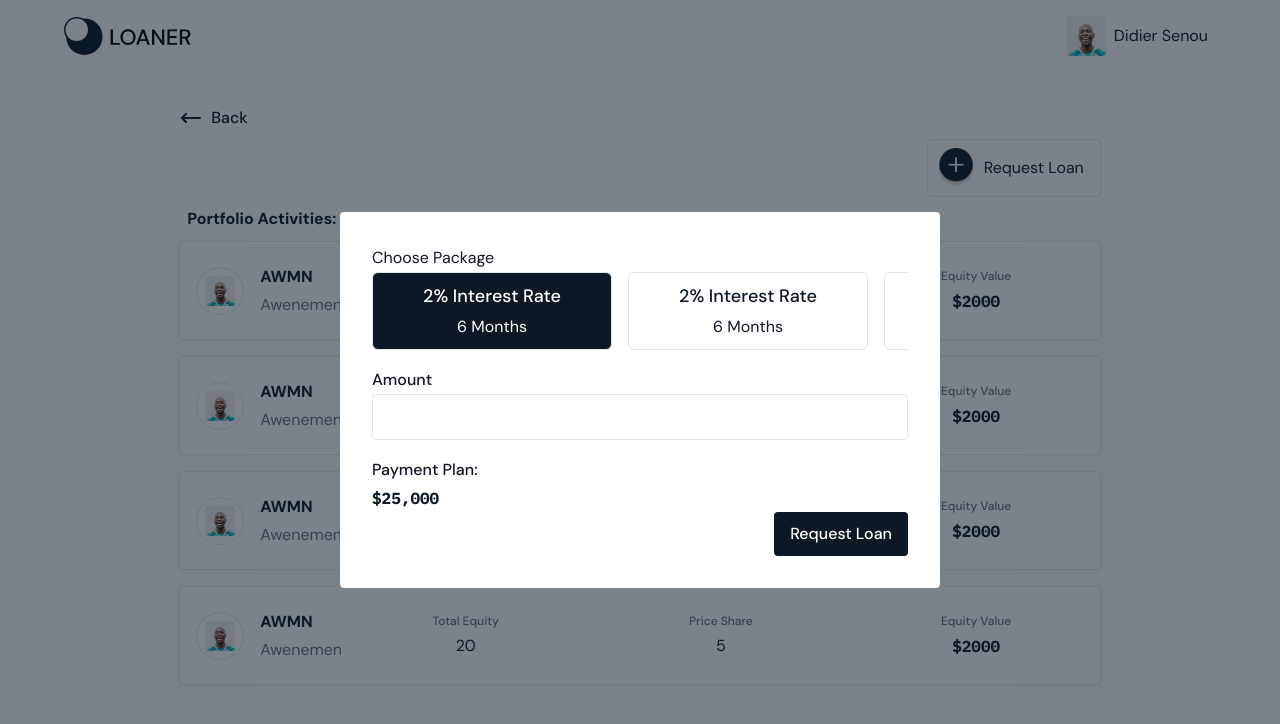
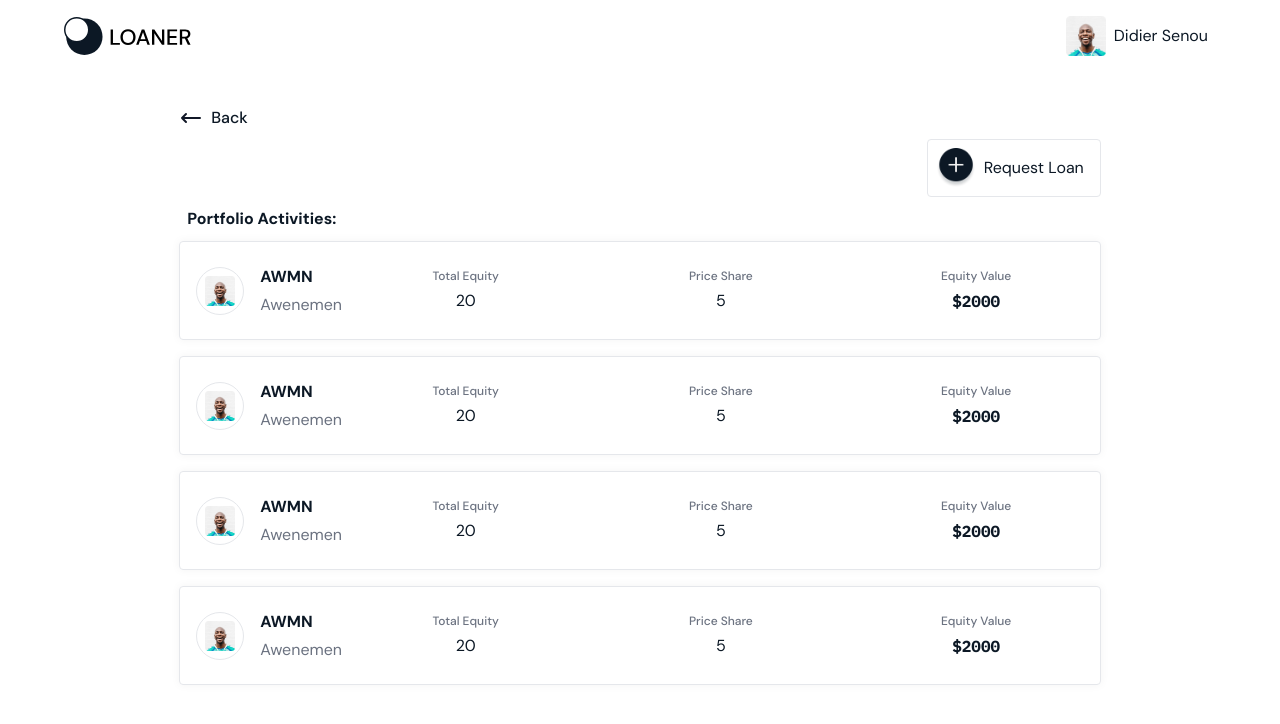
Before and after one commit to EricOgie/ope-fe, a Vue app: page /loan in a window 1280 px wide. Shown: the top 724 px of the page. Built offline with nearby package versions, Linux system fonts and the light colour scheme.

Commit message:
implemented function to toggle LoanFormModal

```diff
--- a/src/components/reusables_/LoanFormModal.vue
+++ b/src/components/reusables_/LoanFormModal.vue
@@ -1,8 +1,55 @@
 <template>
-    <div></div>
+
+                <div class="modal rounded">
+                    <p>Choose Package</p>
+                    <div class="flex overflow-x-auto">
+                        <div :class="'active'" class="price_card w-full text-center border hover:bg-black hover:text-white cursor-pointer py-2 border-2 rounded-md">
+                            <p class="font-medium text-lg">2% Interest Rate</p>
+                            <p>6 Months</p>
+                        </div>
+                        <div class="price_card w-full text-center border hover:bg-black hover:text-white cursor-pointer py-2 border-2 rounded-md">
+                            <p class="font-medium text-lg">2% Interest Rate</p>
+                            <p>6 Months</p>
+                        </div>
+                        <div class="price_card w-full text-center border hover:bg-black hover:text-white cursor-pointer py-2 border-2 rounded-md">
+                            <p class="font-medium text-lg">2% Interest Rate</p>
+                            <p>6 Months</p>
+                        </div>
+                    </div>
+                    <div class="my-4">
+                        <p class="font-medium">Amount</p>
+                        <input type="text" class="border p-2 rounded w-full outline-none"/>
+                    </div>
+                    <div>
+                        <p class="font-medium">Payment Plan:</p>
+                        <p class="ibm font-bold">$25,000</p>
+                    </div>
+                    <div class="float-right">
+                        <button class="bg-black rounded text-white font-medium p-2 px-4">Request Loan</button>
+                    </div>
+                </div>
+
 </template>
 <script>
 export default {
     name: 'LoanFormModal'
 }
 </script>
+<style lang="scss" scoped>
+
+.modal {
+    max-width: 600px;
+    width: 90%;
+    padding: 2em;
+    background-color: white;
+}
+.price_card {
+    transition: .35s ease-in-out;
+    min-width: 15em;
+    margin-right: 1em;
+}
+.price_card.active {
+    background-color:#0c1825;
+    color: white;
+}
+</style>
--- a/src/views/Loan.vue
+++ b/src/views/Loan.vue
@@ -1,7 +1,7 @@
 <template>
     <div>
         <div class="float-right">
-            <button class="flex items-center p-2 border inline-block rounded"><img src="@/assets/img/add_btn.png" class="w-10 "/><span class="px-2">Request Loan</span></button>
+            <button @click="isShow = !isShow" class="flex items-center p-2 border inline-block rounded"><img src="@/assets/img/add_btn.png" class="w-10 "/><span class="px-2">Request Loan</span></button>
         </div>
         <div class="stocks_list clear-right">
             <p class="p-2 font-bold">Portfolio Activities:</p>
@@ -11,51 +11,31 @@
                 :index = "index"
             />
         </div>
-        <div >
-            <div class="overlay">
-                <div class="modal rounded">
-                    <p>Choose Package</p>
-                    <div class="flex overflow-x-auto">
-                        <div :class="'active'" class="price_card w-full text-center border hover:bg-black hover:text-white cursor-pointer py-2 border-2 rounded-md">
-                            <p class="font-medium text-lg">2% Interest Rate</p>
-                            <p>6 Months</p>
-                        </div>
-                        <div class="price_card w-full text-center border hover:bg-black hover:text-white cursor-pointer py-2 border-2 rounded-md">
-                            <p class="font-medium text-lg">2% Interest Rate</p>
-                            <p>6 Months</p>
-                        </div>
-                        <div class="price_card w-full text-center border hover:bg-black hover:text-white cursor-pointer py-2 border-2 rounded-md">
-                            <p class="font-medium text-lg">2% Interest Rate</p>
-                            <p>6 Months</p>
-                        </div>
-                    </div>
-                    <div class="my-4">
-                        <p class="font-medium">Amount</p>
-                        <input type="text" class="border p-2 rounded w-full outline-none"/>
-                    </div>
-                    <div>
-                        <p class="font-medium">Payment Plan:</p>
-                        <p class="ibm font-bold">$25,000</p>
-                    </div>
-                    <div class="float-right">
-                        <button class="bg-black rounded text-white font-medium p-2 px-4">Request Loan</button>
-                    </div>
-                </div>
-            </div>
+        <div class="overlay" @click="isShow = !isShow" v-show="isShow">
+            <LoanFormModal />
         </div>
     </div>
 </template>
 <script>
 import StockCard from '@/components/reusables_/StockCard.vue'
+import LoanFormModal from '@/components/reusables_/LoanFormModal.vue'
 
 export default {
     name: 'Loan',
+    data() {
+        return {
+
+                isShow: false
+
+        }
+    },
     components: {
-        StockCard
+        StockCard,
+        LoanFormModal
     }
 }
 </script>
-<style lang="scss">
+<style lang="scss" scoped>
 .overlay {
     position: fixed;
     top: 0;
@@ -66,20 +46,14 @@ export default {
     justify-content: center;
     background-color: rgba(12, 24, 37, 0.54);;
     align-items: center;
+
+    animation: fadeIn .35s ease-in-out
 }
-.modal {
-    max-width: 600px;
-    width: 90%;
-    padding: 2em;
-    background-color: white;
-}
-.price_card {
-    transition: .35s ease-in-out;
-    min-width: 15em;
-    margin-right: 1em;
-}
-.price_card.active {
-    background-color:#0c1825;
-    color: white;
+@keyframes fadeIn {
+    0% {
+        opacity: 0
+    } 100% {
+        opacity: 1;
+    }
 }
 </style>
```
